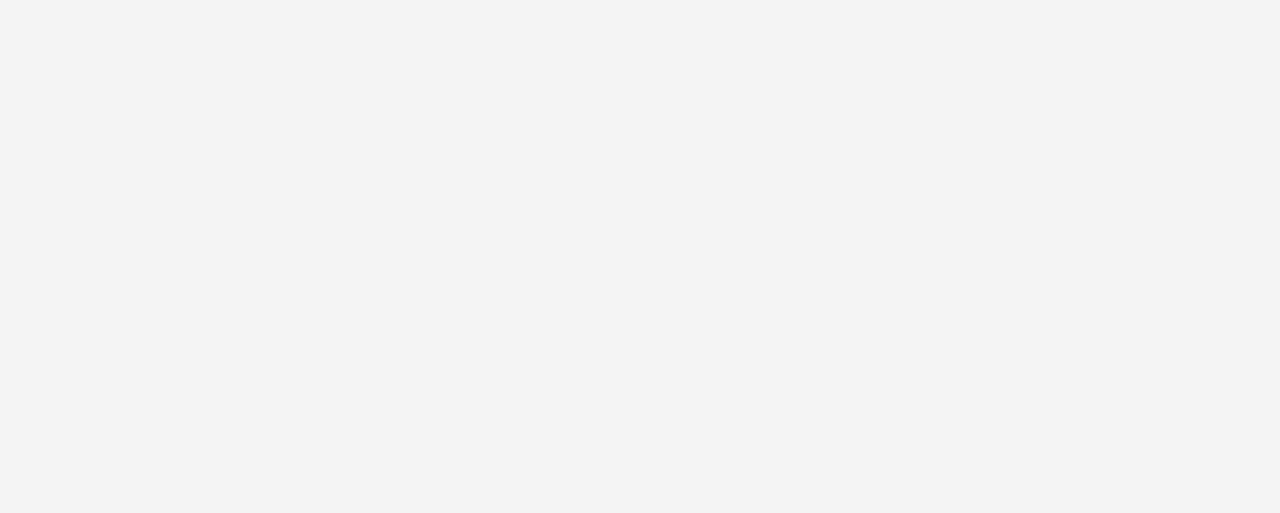
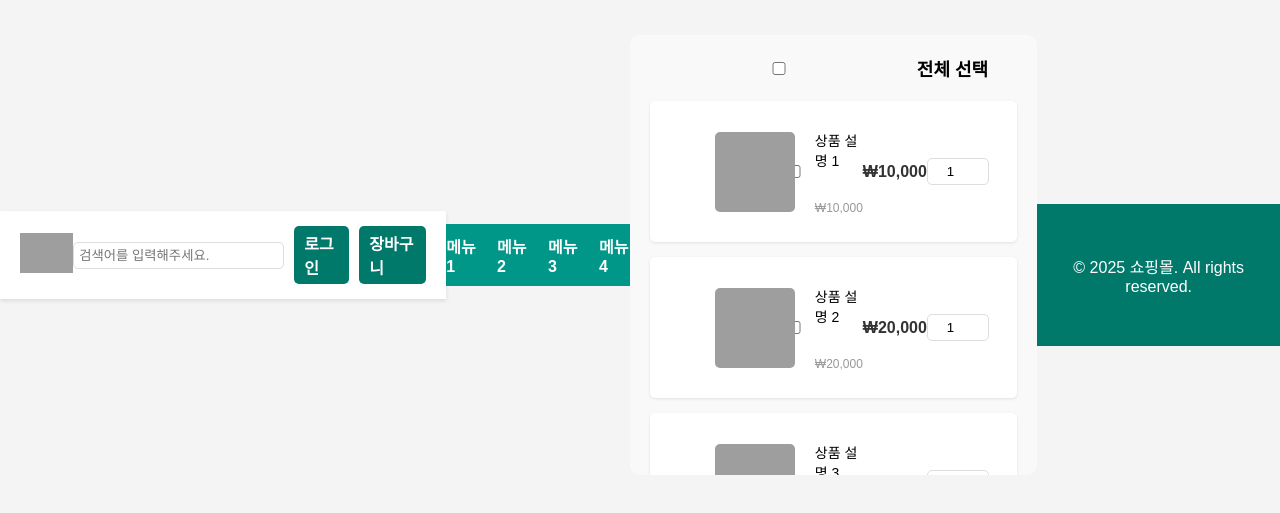
Before and after one commit to hyunjung2e/diaconn-mall-clone-front, a React (Create React App) app: page /cart in a window 1280 px wide. Before the commit this address had no page. Shown: the part 145-658 px from the top of the page. Built offline with nearby package versions, Linux system fonts and the light colour scheme; grey boxes are pictures that could not be loaded.

Commit message:
수정: :zap: html cart파일 tsx파일로 변경

```diff
--- a/src/App.tsx
+++ b/src/App.tsx
@@ -6,6 +6,7 @@ import Mypage from "./components/Mypage.tsx";
 import MyOrder from "./components/MyOrder.tsx";
 import OrderDone from "./components/OrderDone.tsx";
 import Main from "./components/Main.tsx";
+import Cart from "./components/Cart.tsx";
 import "../src/css/app.css";
 
 const App: React.FC = () => {
@@ -15,6 +16,7 @@ const App: React.FC = () => {
         <Routes>
           <Route path="/" element={<Login />} />
           <Route path='/main' element={<Main />}/>
+          <Route path='/cart' element={<Cart/>}/>
           <Route path="/signup" element={<SignUp />} />
           <Route path="/mypage" element={<Mypage />} />
           <Route path="/myorder" element={<MyOrder />} />
--- /dev/null
+++ b/src/components/Cart.tsx
@@ -0,0 +1,105 @@
+import React, { useState } from 'react';
+import '../css/cart.css';
+
+const Cart = () => {
+  const [selectAll, setSelectAll] = useState(false);
+  const [cartItems, setCartItems] = useState([
+    { id: 1, description: '상품 설명 1', price: 10000, quantity: 1, selected: false },
+    { id: 2, description: '상품 설명 2', price: 20000, quantity: 1, selected: false },
+    { id: 3, description: '상품 설명 3', price: 15000, quantity: 1, selected: false }
+  ]);
+
+  const handleSelectAll = () => {
+    setSelectAll(!selectAll);
+    setCartItems(cartItems.map(item => ({ ...item, selected: !selectAll })));
+  };
+
+  const handleItemSelect = (id: number) => {
+    setCartItems(cartItems.map(item =>
+      item.id === id ? { ...item, selected: !item.selected } : item
+    ));
+  };
+
+  const handleQuantityChange = (id: number, value: number) => {
+    setCartItems(cartItems.map(item =>
+      item.id === id ? { ...item, quantity: value } : item
+    ));
+  };
+
+  const totalPrice = cartItems.reduce((total, item) => item.selected ? total + item.price * item.quantity : total, 0);
+
+  return (
+    <>
+      <header>
+        <div className="container">
+          <a href="#" className="logo"><img src="./img/logo.png" alt="로고" /></a>
+          <div className="header-right">
+            <input type="text" placeholder="검색어를 입력해주세요." />
+            <a href="#" className="login">로그인</a>
+            <a href="#" className="cart">장바구니</a>
+          </div>
+        </div>
+      </header>
+
+      <nav className="menu">
+        <a href="#">메뉴1</a>
+        <a href="#">메뉴2</a>
+        <a href="#">메뉴3</a>
+        <a href="#">메뉴4</a>
+      </nav>
+
+      <main className="cart-container">
+        <div className="cart-header">
+          <input
+            type="checkbox"
+            className="select-all"
+            id="select-all"
+            checked={selectAll}
+            onChange={handleSelectAll}
+          />
+          <label htmlFor="select-all">전체 선택</label>
+        </div>
+
+        <div className="cart-items">
+          {cartItems.map(item => (
+            <div className="cart-item" key={item.id}>
+              <input
+                type="checkbox"
+                className="item-select"
+                checked={item.selected}
+                onChange={() => handleItemSelect(item.id)}
+              />
+              <img src="상품이미지.jpg" alt="상품 이미지" />
+              <div className="item-info">
+                <p className="item-description">{item.description}</p>
+                <p className="item-price">₩{item.price.toLocaleString()}</p>
+              </div>
+              <div className="item-price-detail">
+                <p className="price">₩{(item.price * item.quantity).toLocaleString()}</p>
+                <input
+                  type="number"
+                  value={item.quantity}
+                  className="quantity"
+                  onChange={(e) => handleQuantityChange(item.id, Number(e.target.value))}
+                />
+              </div>
+            </div>
+          ))}
+        </div>
+
+        <div className="cart-summary">
+          <p className="total-price">총 금액: ₩{totalPrice.toLocaleString()}</p>
+          <button className="checkout-btn">결제하기</button>
+        </div>
+      </main>
+
+      <footer>
+        <div className="container">
+          © 2025 쇼핑몰. All rights reserved.
+        </div>
+      </footer>
+    </>
+  );
+};
+
+export default Cart;
--- a/src/css/cart.css
+++ b/src/css/cart.css
@@ -3,7 +3,10 @@ html, body {
     padding: 0;
     width: 100%;
     font-family: Arial, sans-serif;
+    background-color: #f8f8f8;
+    min-height: 100vh;
 }
+
 
 .container {
     max-width: 1400px;
@@ -15,6 +18,7 @@ html, body {
 header {
     background-color: #ffffff;
     padding: 15px 0;
+    box-shadow: 0 2px 4px rgba(0, 0, 0, 0.1);
 }
 
 header .container {
@@ -51,6 +55,7 @@ input {
 }
 
 /* 네비게이션 */
+main{display: block;}
 .menu {
     display: flex;
     justify-content: center;
```
Also changed, not shown: src/types/cart.html (deleted, +0 -88 lines).
